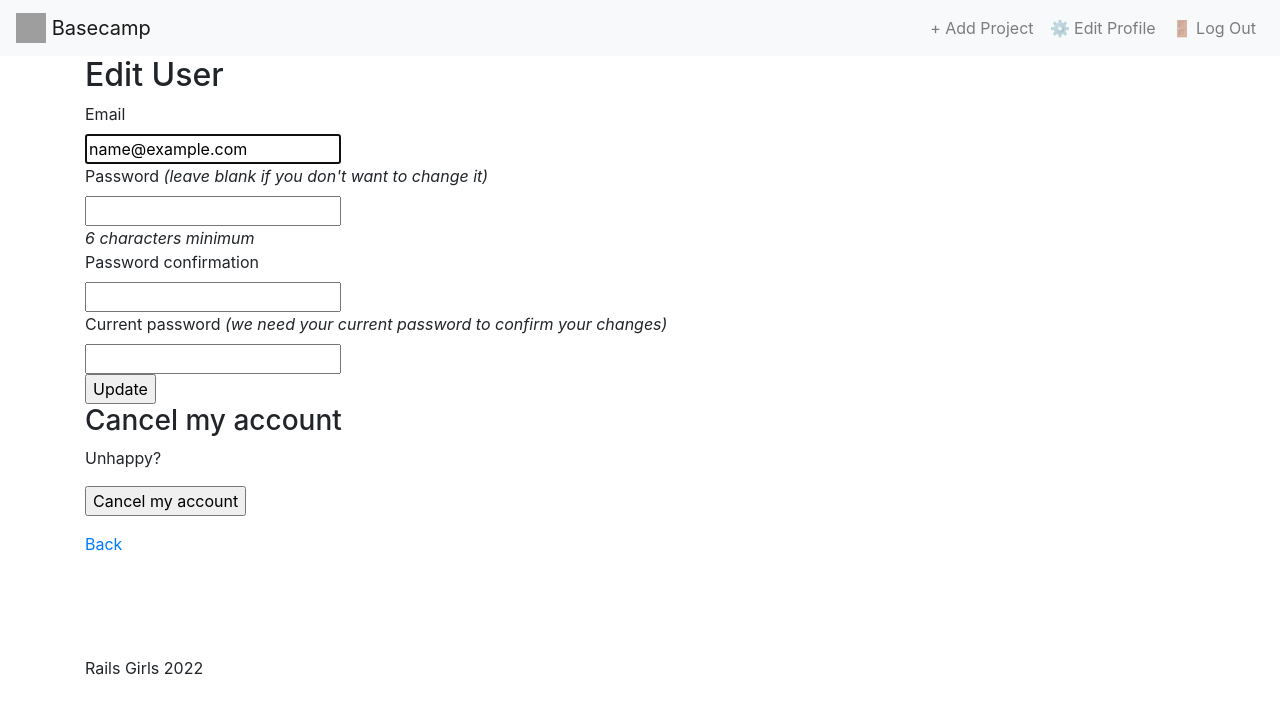
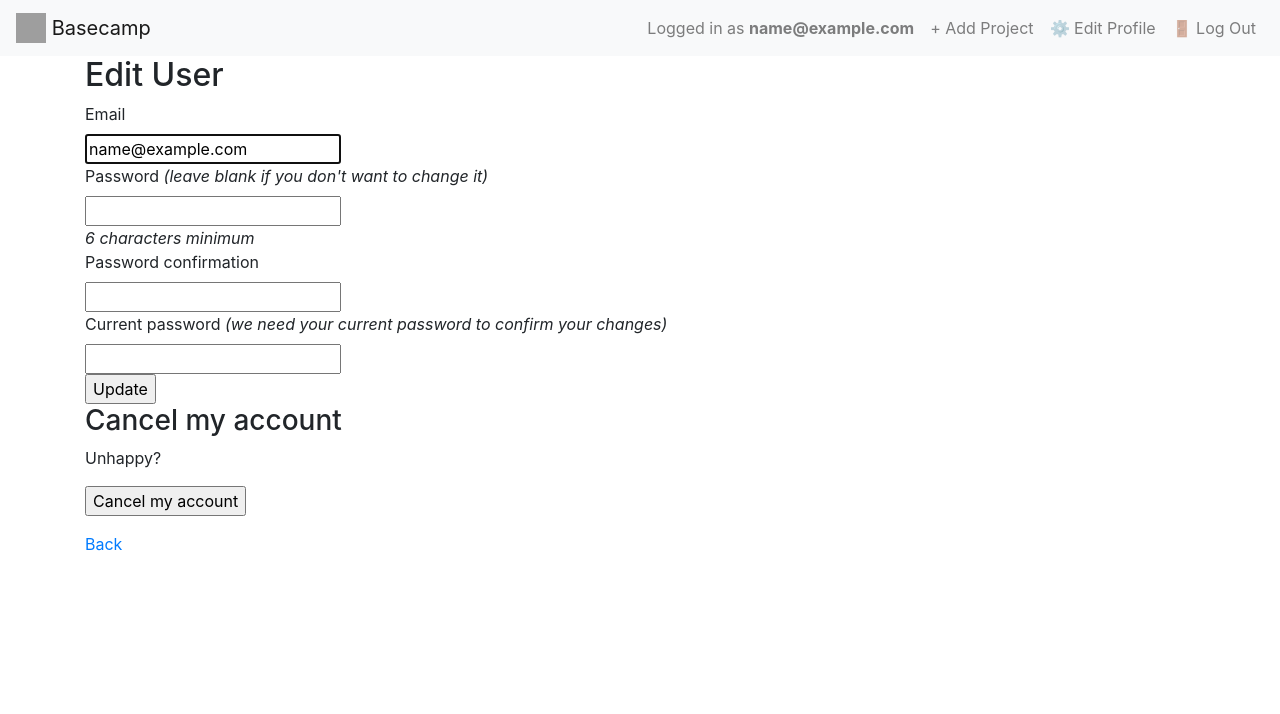
Before and after one commit to thanhn062/FreeCamp, a Rails app: page /users/edit in a window 1280 px wide. Shown: the top 714 px of the page. Run offline with Rails 7, Linux system fonts and the light colour scheme; the visitor is signed in with stand-in values (Sample User, id 1); some libraries are stand-ins or nearby versions; grey boxes are pictures that could not be loaded.

Commit message:
added restricted content

```diff
--- a/app/views/layouts/application.html.erb
+++ b/app/views/layouts/application.html.erb
@@ -12,6 +12,7 @@
   </head>
 
   <body>
+  <% if user_signed_in? %>
     <nav class="navbar navbar-expand navbar-light bg-light">
       <a class="navbar-brand" href="#">
         <img src="https://getbootstrap.com/docs/4.0/assets/brand/bootstrap-solid.svg" width="30" height="30" class="d-inline-block align-top" alt="">
@@ -25,17 +26,21 @@
       <div class="collapse navbar-collapse" id="navbarNav">
         <ul class="navbar-nav ml-auto">
             <li class="nav-item">
+              <a class="nav-link">Logged in as <strong><%= current_user.email %></strong></a>
+            </li>
+            <li class="nav-item">
               <a class="nav-link" href="#">+ Add Project</a>
             </li>
             <li class="nav-item">
-          <a class="nav-link" href="#">⚙ Edit Profile</a>
+              <%= link_to '⚙ Edit Profile', edit_user_registration_path, :class => 'nav-link' %>
             </li>
             <li class="nav-item">
-          <a class="nav-link" href="#">🚪 Log Out</a>
-        </li>
+              <%= link_to "🚪 Log Out", destroy_user_session_path, method: :delete, :class => 'nav-link'  %>
+            <li>
         </ul>
       </div>
     </nav>
+  <% end %>
 
     <div class="container">
       <% if notice %>
@@ -47,11 +52,6 @@
       <%= yield %>
     </div>
 
-    <footer>
-      <div class="container">
-        Rails Girls <%= Time.now.year %>
-      </div>
-    </footer>
     <script src="https://code.jquery.com/jquery-3.3.1.slim.min.js"></script>
     <script src="https://cdnjs.cloudflare.com/ajax/libs/popper.js/1.14.3/umd/popper.min.js"></script>
     <script src="https://stackpath.bootstrapcdn.com/bootstrap/4.1.3/js/bootstrap.min.js"></script>
```
Lines whose indentation alone changed are shown as unchanged.
